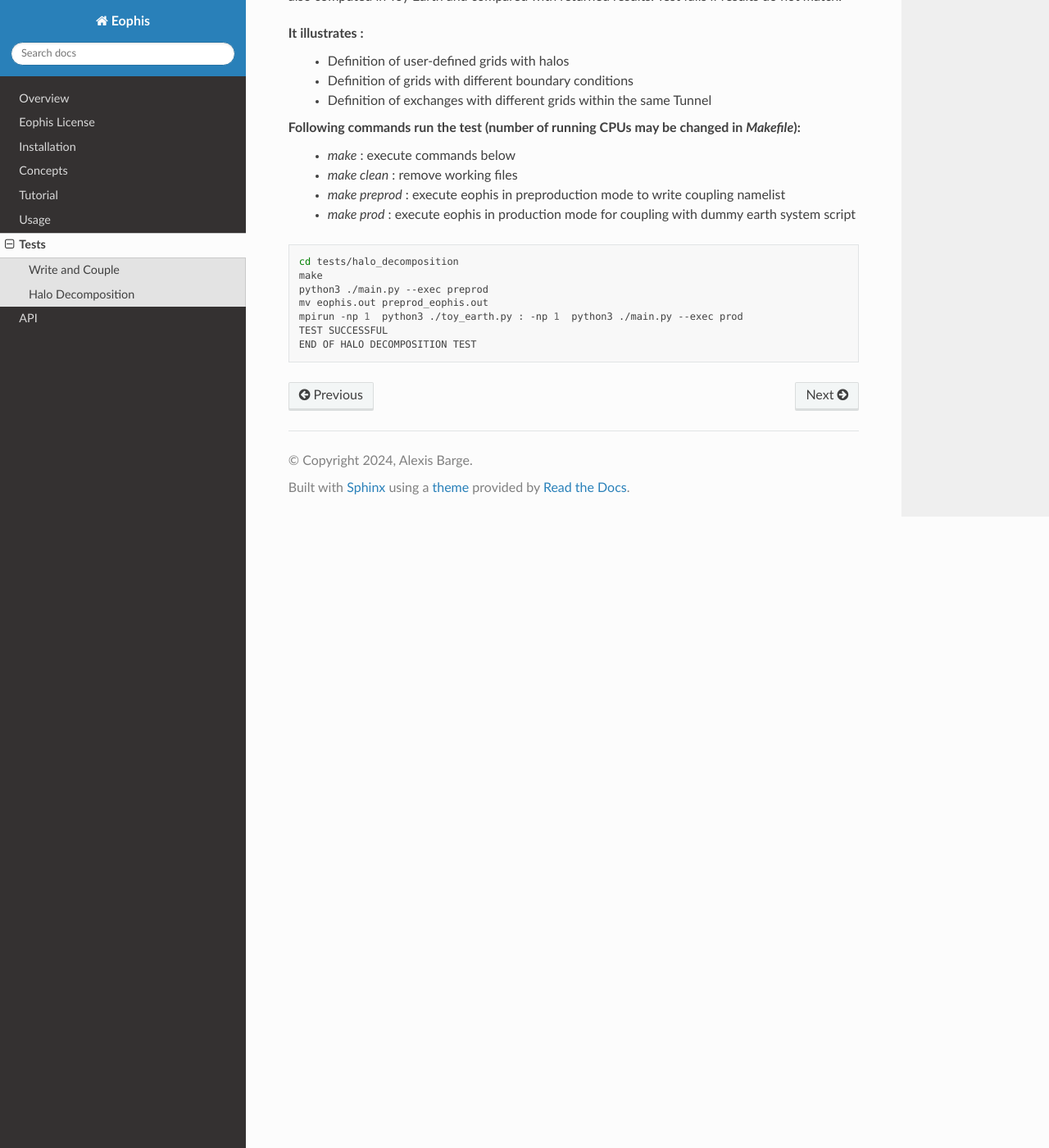
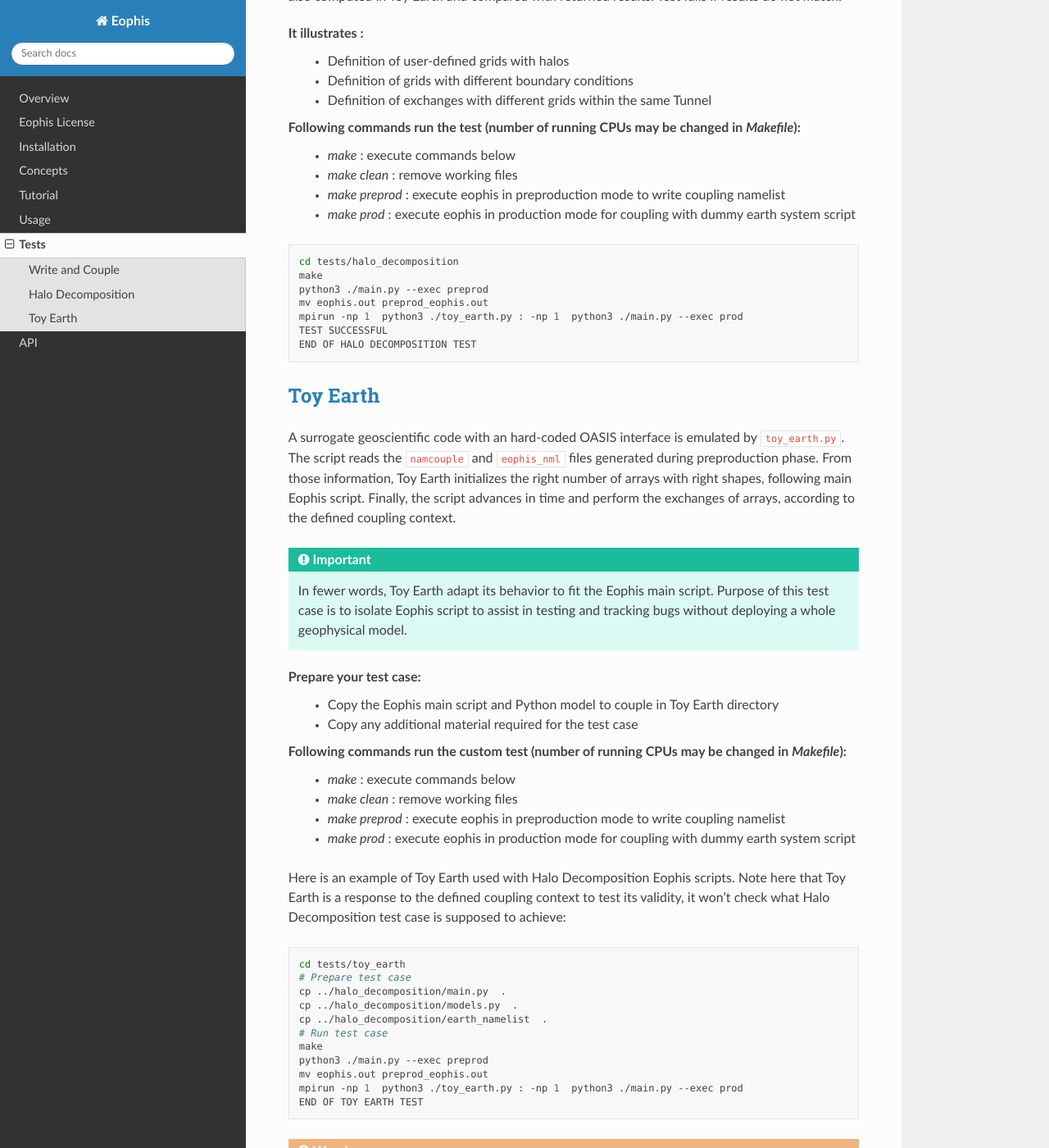
Before and after one commit to meom-group/eophis, a Sphinx documentation site: the page built from docs/source/tests.rst, in a window 1280 px wide and 1400 px high, scrolled down 2288 px. Shown: the whole window at 82% size. Built offline with Sphinx 7.4.7 and the Read the Docs theme 3.1.0, drawn with Linux system fonts in a browser that asks for light colours; some of the changed text lies outside the part shown.

Commit message:
doc for toy earth, write namelist, eophis_nml and public Paral

```diff
--- a/docs/source/concept_object.rst
+++ b/docs/source/concept_object.rst
@@ -147,9 +147,8 @@ Geoscientific Fortran / C codes often use namelists to configure the physical co
 
 User is free to hard code the physical context in the Python script. Nevertheless, it is more robust to obtain these informations where the coupled physical code does.
 
-Thus, a tool to read formatted namelist (only Fortran for now) and easily access its content is available in Eophis.
+Thus, a tool to read formatted namelist and access its content is available in Eophis. It also allows to modify the namelist items and write the updated version.
 
-Current implementation does not allow to modify and write a namelist. Update physical namelist in accordance with coupling context could spare user time and errors. This feature is under development for next releases.
 
 .. note:: OASIS namelist *namcouple* is a particular case. Only one OASIS namelist is required for all couplings and needs to be correctly written to avoid errors hard to track. Every action related to Tunnel configuration is supervised by *namcouple*. For all these reasons, object Namcouple is a protected unique entity with its own API.
 
--- a/docs/source/overview.rst
+++ b/docs/source/overview.rst
@@ -33,6 +33,7 @@ Basically, Eophis allows to:
     People familiar with Eophis may find useful informations in these sections:
         - `Eophis detailed usage <https://eophis.readthedocs.io/en/latest/usage.html>`_
         - `Eophis native installation <https://eophis.readthedocs.io/en/latest/install.html#from-sources>`_
+        - `Eophis debug tool <https://eophis.readthedocs.io/en/latest/tests.html#id3>`_
 
     Advanced users can get inspired by visiting project pages that are using Eophis:
         - Python scripts deployed in ocean models with Eophis : `Morays <https://github.com/morays-community>`_
--- a/docs/source/tests.rst
+++ b/docs/source/tests.rst
@@ -106,3 +106,74 @@ Following commands run the test (number of running CPUs may be changed in *Makef
     mpirun -np 1  python3 ./toy_earth.py : -np 1  python3 ./main.py --exec prod
     TEST SUCCESSFUL
     END OF HALO DECOMPOSITION TEST
+
+
+
+`Toy Earth <https://github.com/meom-group/eophis/tree/main/tests/toy_earth>`_
+-----------------------------------------------------------------------------
+
+A surrogate geoscientific code with an hard-coded OASIS interface is emulated by ``toy_earth.py``.
+The script reads the ``namcouple`` and ``eophis_nml`` files generated during preproduction phase. From those information, Toy Earth initializes the right number of arrays with right shapes, following main Eophis script.
+Finally, the script advances in time and perform the exchanges of arrays, according to the defined coupling context.
+
+
+.. important ::
+
+    In fewer words, Toy Earth adapt its behavior to fit the Eophis main script. Purpose of this test case is to isolate Eophis script to assist in testing and tracking bugs without deploying a whole geophysical model.
+
+
+Prepare your test case:
+    - Copy the Eophis main script and Python model to couple in Toy Earth directory
+    - Copy any additional material required for the test case
+
+Following commands run the custom test (number of running CPUs may be changed in *Makefile*):
+    - `make` : execute commands below
+    - `make clean` : remove working files
+    - `make preprod` : execute eophis in preproduction mode to write coupling namelist
+    - `make prod` : execute eophis in production mode for coupling with dummy earth system script
+
+
+Here is an example of Toy Earth used with Halo Decomposition Eophis scripts. Note here that Toy Earth is a response to the defined coupling context to test its validity, it won't check what Halo Decomposition test case is supposed to achieve:
+
+.. code-block:: bash
+
+    cd tests/toy_earth
+    # Prepare test case
+    cp ../halo_decomposition/main.py  .
+    cp ../halo_decomposition/models.py  .
+    cp ../halo_decomposition/earth_namelist  .
+    # Run test case
+    make
+    python3 ./main.py --exec preprod
+    mv eophis.out preprod_eophis.out
+    mpirun -np 1  python3 ./toy_earth.py : -np 1  python3 ./main.py --exec prod
+    END OF TOY EARTH TEST
+
+
+.. warning::
+    Although Toy Earth test case is designed to adapt with any Eophis script, user specific features might prevent Toy Earth reaching end of execution, which does not necessarily mean failure. Check content of Eophis and Toy Earth logs. ``eophis.out`` should contains lines like these:
+
+    .. code-block :: bash
+
+        cat eophis.out
+        # [...]
+        Iteration 982: 1177200s -- 13 days, 15:00:00
+           Treating sst received through tunnel TO_EARTH
+           Sending back sst_var through tunnel TO_EARTH
+        Iteration 985: 1180800s -- 13 days, 16:00:00
+           Treating sst received through tunnel TO_EARTH
+           Sending back sst_var through tunnel TO_EARTH
+
+
+    and ``earth_log`` like these:
+
+    .. code-block :: bash
+
+        cat earth.log
+        # [...]
+        INFO:root:  Ite 563:
+        INFO:root:    Sending sst - E_OUT_0
+        INFO:root:    Receiving sst_var - E_IN_0
+        INFO:root:  Ite 564:
+        INFO:root:    Sending sst - E_OUT_0
+        INFO:root:    Receiving sst_var - E_IN_0
```
Also changed, not shown: docs/source/tutorial.rst (+20 -16 lines), docs/source/usage.rst (+49 -4 lines).
